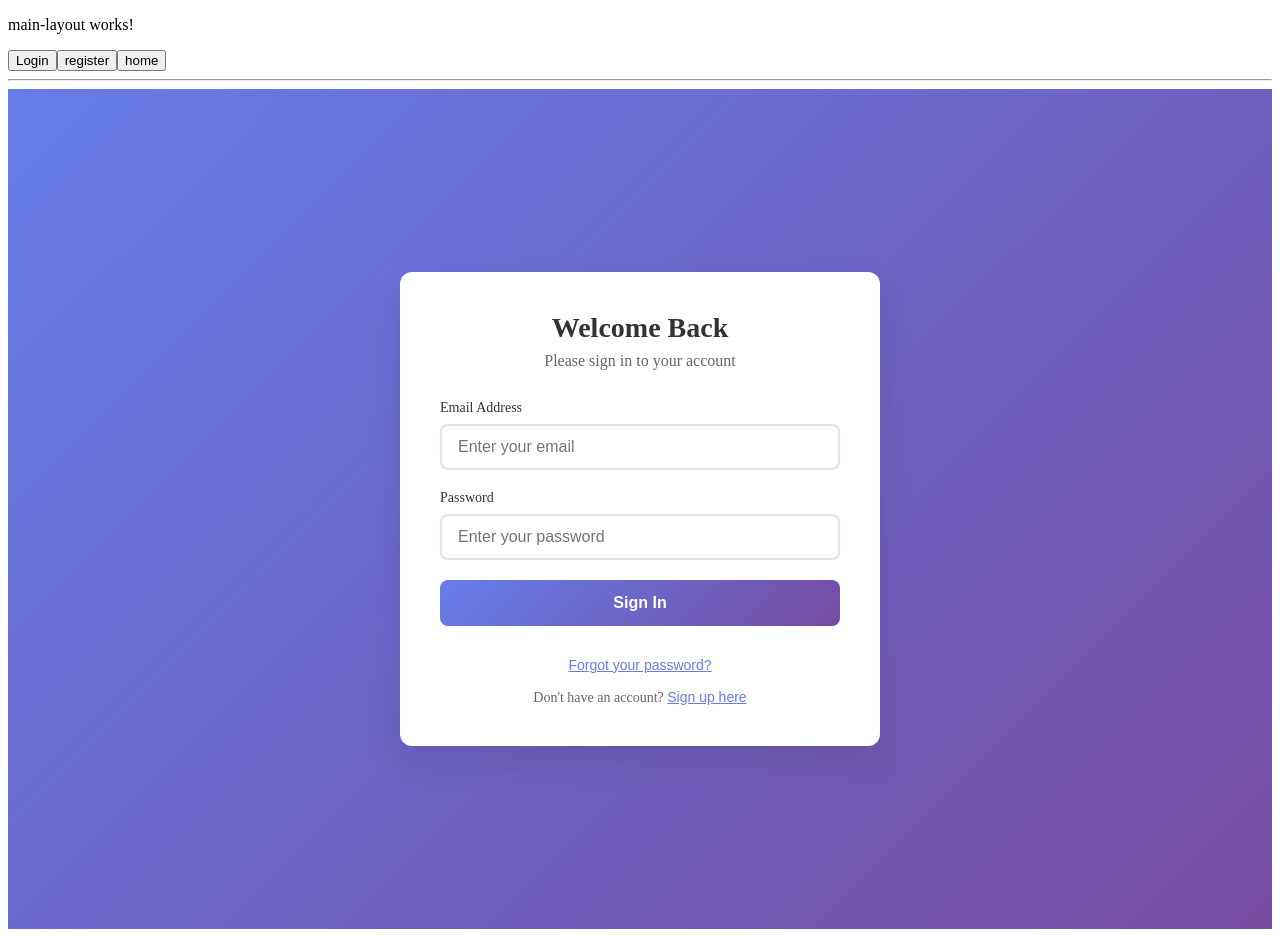
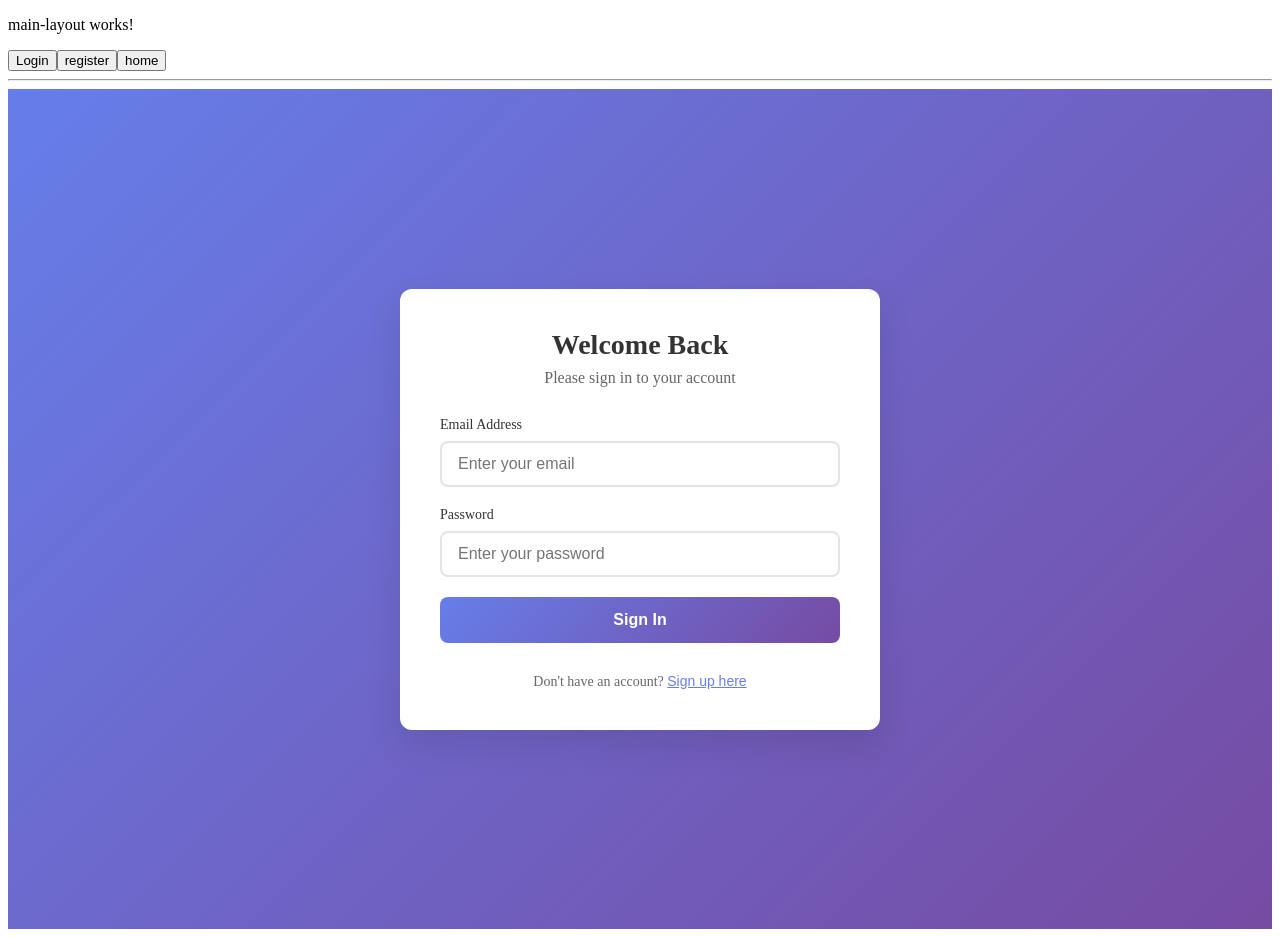
Before and after one commit to muhmouddd21/Angular_Project, an Angular app: page /login in a window 1280 px wide. Built offline with nearby package versions, Linux system fonts and the light colour scheme.

Commit message:
sign In done

```diff
--- a/src/app/firebaseUrl.ts
+++ b/src/app/firebaseUrl.ts
@@ -3,3 +3,4 @@ export const firebaseUrl ='https://angular-project-fe202-default-rtdb.firebaseio
 export const firebaseRestApi = 'https://identitytoolkit.googleapis.com/v1/accounts';
 export const apikey ='AIzaSyBDMQ3wQo_p-MCyHbL4U2U4ALAPWLQzx30';
 export const signUp =`${firebaseRestApi}:signUp?key=${apikey}`;
+export const signIn =`${firebaseRestApi}:signInWithPassword?key=${apikey}`;
--- a/src/app/pages/login/login.component.html
+++ b/src/app/pages/login/login.component.html
@@ -6,7 +6,7 @@
     </div>
 
     <form [formGroup]="loginForm" (ngSubmit)="onSubmit()">
-      <!-- Email Field -->
+
       <div class="form-group">
         <label for="email">Email Address</label>
         <input
@@ -23,7 +23,7 @@
         </div>
       </div>
 
-      <!-- Password Field -->
+
       <div class="form-group">
         <label for="password">Password</label>
         <input
@@ -40,12 +40,12 @@
         </div>
       </div>
 
-      <!-- Error Message -->
+
       <div class="error-message global-error" *ngIf="errorMessage">
         {{ errorMessage }}
       </div>
 
-      <!-- Submit Button -->
+
       <button
         type="submit"
         class="btn-primary"
@@ -56,16 +56,8 @@
       </button>
     </form>
 
-    <!-- Additional Links -->
+
     <div class="login-footer">
-      <button
-        type="button"
-        class="link-button"
-        (click)="navigateToForgotPassword()"
-      >
-        Forgot your password?
-      </button>
-
       <div class="signup-link">
         Don't have an account?
         <button
--- a/src/app/pages/login/login.component.ts
+++ b/src/app/pages/login/login.component.ts
@@ -41,20 +41,18 @@ export class LoginComponent {
       this.errorMessage = '';
 
       const { email, password } = this.loginForm.value;
-
-      // this.authService.signIn(email, password).subscribe({
-      //   next: (response) => {
-      //     console.log('Login successful:', response);
-      //     this.isLoading = false;
-      //     // Navigate to dashboard or home page
-      //     this.router.navigate(['/dashboard']);
-      //   },
-      //   error: (error) => {
-      //     console.error('Login error:', error);
-      //     this.isLoading = false;
-      //     this.handleError(error);
-      //   }
-      // });
+      this.authService.signIn(email, password).subscribe({
+        next: (response) => {
+          console.log('Login successful:', response);
+          this.isLoading = false;
+          this.router.navigate(['/home']);
+        },
+        error: (error) => {
+          console.error('Login error:', error);
+          this.isLoading = false;
+          this.handleError(error);
+        }
+      });
     } else {
       this.markFormGroupTouched();
     }
@@ -95,7 +93,4 @@ export class LoginComponent {
     this.router.navigate(['/register']);
   }
 
-  navigateToForgotPassword() {
-    this.router.navigate(['/forgot-password']);
-  }
 }
--- a/src/app/pages/register/register.component.ts
+++ b/src/app/pages/register/register.component.ts
@@ -2,6 +2,7 @@ import { CommonModule } from '@angular/common';
 import { AuthService } from './../../services/auth.service';
 import { Component, inject } from '@angular/core';
 import { AbstractControl, FormBuilder, FormGroup, ReactiveFormsModule, Validators } from '@angular/forms';
+import { Router } from '@angular/router';
 
 @Component({
   selector: 'app-register',
@@ -16,7 +17,7 @@ export class RegisterComponent {
 
   private AuthService=inject(AuthService);
 
-  constructor(private formBuilder: FormBuilder) {
+  constructor(private formBuilder: FormBuilder, private router:Router) {
     this.registerForm = this.formBuilder.group({
       firstName: ['', [Validators.required, Validators.minLength(2)]],
       lastName: ['', [Validators.required, Validators.minLength(2)]],
@@ -52,6 +53,7 @@ export class RegisterComponent {
 
     const formValue = this.registerForm.value;
     this.AuthService.signUp(formValue.email,formValue.password).subscribe((res)=>{
+      this.router.navigate(['/login']);
       console.log(res);
 
     })
--- a/src/app/services/auth.service.ts
+++ b/src/app/services/auth.service.ts
@@ -1,7 +1,7 @@
 import { Observable } from 'rxjs';
 import { FirebaseService } from './firebase.service';
 import { Injectable } from '@angular/core';
-import { signUp } from '../firebaseUrl';
+import { signIn, signUp } from '../firebaseUrl';
 
 @Injectable({
   providedIn: 'root'
@@ -10,9 +10,16 @@ export class AuthService {
 
   constructor(private  firebaseService: FirebaseService) { }
 
-  signUp(email:string,password:string,):Observable<any>{
+  signUp(email:string,password:string):Observable<any>{
     return this.firebaseService.postRequest(signUp,{
       email,password,'returnSecureToken':true
     },{ headers: { 'Content-Type': 'application/json' } })
   }
+  signIn(email:string,password:string,):Observable<any>{
+     return this.firebaseService.postRequest(signIn,{
+       email,password,'returnSecureToken':true
+
+     },
+      {headers: { 'Content-Type': 'application/json' }})
+  }
 }
```
